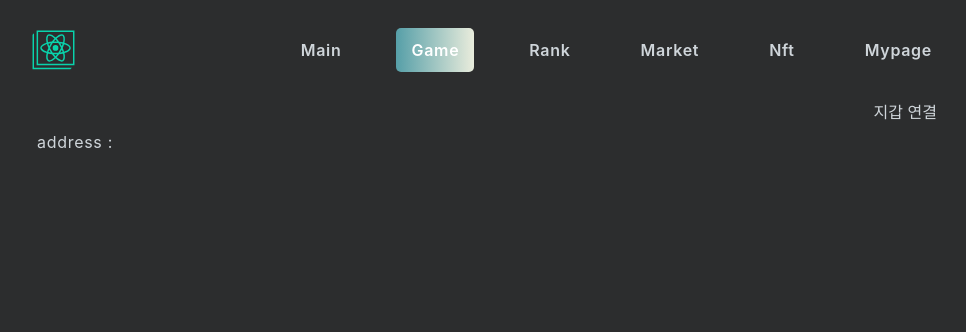
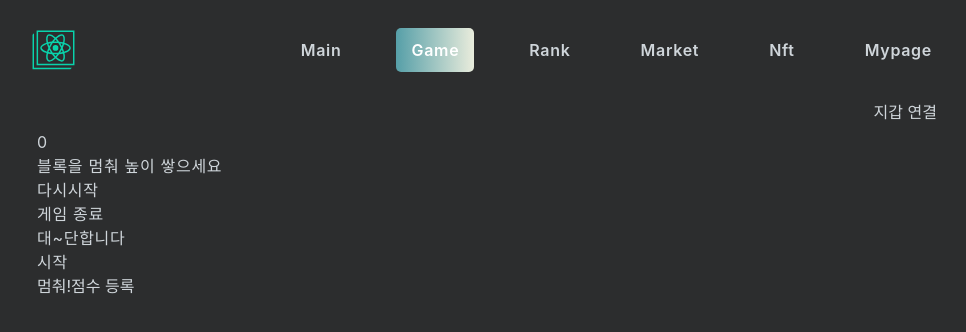
Before and after one commit to domisolidity/NFT_GAME, a React (Create React App) app in the folder client/: page /game in a window 1280 px wide. Shown: the top 332 px of the page, without its empty margins (143-1109 px from the left). Built offline with nearby package versions, Linux system fonts and the light colour scheme.

Commit message:
아니 왜

```diff
--- a/client/src/pages/BlockGame.jsx
+++ b/client/src/pages/BlockGame.jsx
@@ -1,15 +1,47 @@
-import React from "react";
+import React, { useState } from "react";
 import { useSelector } from "react-redux";
 
 const BlockGame = () => {
   const blockchain = useSelector(state=>state.blockchain);
   const { account } = blockchain;
+
+  const [score, setScore] = useState('');
+
+  const getGameScore = () => {
+    setScore(document.querySelector('#score').innerHTML);
+    // setTimeout(() => {
+    //   if (document.querySelector('#blockGameContainer.ended') != null) {
+    //     console.log('인생 끝');
+    //   }
+    // }, 500);
+  };
+  const sendScore =async() => {
+    await console.log(score);
+  }
+
   return (
-    <div>
-      {console.log("Game.jsx 렌더")}
-
-      <p>address : {account}</p>
+    <>
+    <div id="blockGameContainer">
+      <div id="game"></div>
+      <div id="score">0</div>
+      <div id="instructions">블록을 멈춰 높이 쌓으세요</div>
+      <div className="game-over">
+        <div id="restart-button">다시시작</div>
+        <h2>게임 종료</h2>
+        <p>대~단합니다</p>
+      </div>
+      <div className="game-ready">
+        <div id="start-button">시작</div>
+        <div></div>
+      </div>
     </div>
+    <button onClick={getGameScore} className="placeBlock-button">
+      멈춰!
+    </button>
+    <button onClick={sendScore} className="score-registration-button">
+      점수 등록
+    </button>
+  </>
   );
 };
 
```
